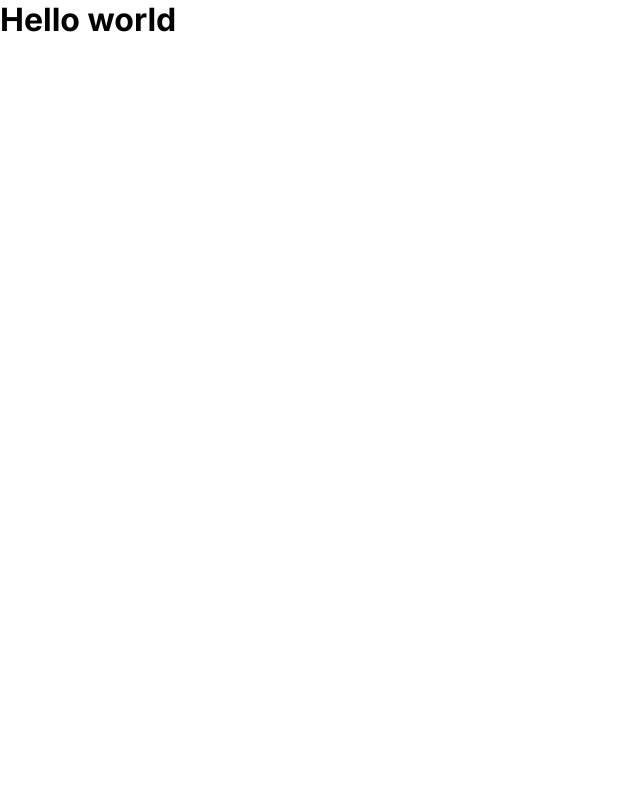
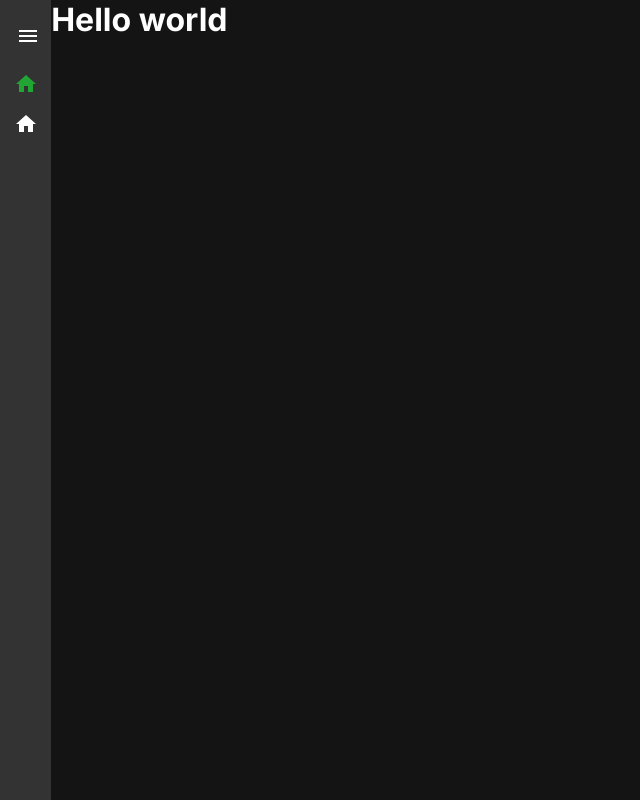
Before and after one commit to ohenriqueroos/notion-clone-material-ui, a React (Create React App) app: page / in a window 1280 px wide. Shown: the whole page, without its empty margins (0-640 px from the left). Built offline with nearby package versions, Linux system fonts and the light colour scheme.

Commit message:
feat: sidemenu initial structure

```diff
--- /dev/null
+++ b/src/components/Menu/SideMenu.tsx
@@ -0,0 +1,89 @@
+import { Grid, IconButton, Typography } from "@mui/material";
+
+import MenuIcon from "@mui/icons-material/Menu";
+import HomeIcon from "@mui/icons-material/Home";
+import { NavLink } from "react-router-dom";
+
+interface ISideMenuProps {
+  isMenuOpen: boolean;
+  toggleMenuHandler: () => void;
+}
+
+const activeStyle = {
+  color: "#21A635",
+  textDecoration: "none",
+  display: "flex",
+  gap: 10,
+};
+
+const inactiveStyle = {
+  color: "#fff",
+  textDecoration: "none",
+  display: "flex",
+  gap: 10,
+};
+
+const SideMenu = ({ isMenuOpen, toggleMenuHandler }: ISideMenuProps) => {
+  return (
+    <Grid
+      container
+      display={"flex"}
+      flexDirection={"column"}
+      alignItems={isMenuOpen ? "start" : "center"}
+      py={2}
+      px={1}
+      pl={isMenuOpen ? 4 : undefined}
+      style={{
+        backgroundColor: "#333333",
+        color: "#fff",
+        width: isMenuOpen ? "15%" : "4%",
+        height: "100vh",
+      }}
+    >
+      <Grid
+        item
+        container
+        direction={"row"}
+        justifyContent={isMenuOpen ? "end" : "start"}
+        mb={2}
+      >
+        <IconButton onClick={toggleMenuHandler}>
+          <MenuIcon sx={{ color: "#fff" }} />
+        </IconButton>
+      </Grid>
+      <Grid
+        item
+        container
+        spacing={2}
+        display={"flex"}
+        flexDirection={"column"}
+        alignItems={isMenuOpen ? "start" : "center"}
+      >
+        <Grid item>
+          <NavLink
+            to="/"
+            style={(status) => {
+              return status.isActive ? activeStyle : inactiveStyle;
+            }}
+          >
+            <HomeIcon />
+            {isMenuOpen && <Typography variant="subtitle1">Home</Typography>}
+          </NavLink>
+        </Grid>
+        <Grid item>
+          <NavLink
+            to="/teste"
+            style={(status) => {
+              return status.isActive ? activeStyle : inactiveStyle;
+            }}
+          >
+            <HomeIcon />
+            {isMenuOpen && <Typography variant="subtitle1">Teste</Typography>}
+          </NavLink>
+        </Grid>
+      </Grid>
+    </Grid>
+  );
+};
+
+export default SideMenu;
--- /dev/null
+++ b/src/pages/HomePage/HomePage.tsx
@@ -0,0 +1,5 @@
+const HomePage = () => {
+  return <h1>Hello world</h1>;
+};
+
+export default HomePage;
--- a/src/pages/RootPage.tsx
+++ b/src/pages/RootPage.tsx
@@ -1,8 +1,28 @@
+import { Outlet } from "react-router-dom";
+import SideMenu from "../components/Menu/SideMenu";
+import { Stack } from "@mui/material";
+import { useState } from "react";
+
 const RootPage = () => {
+  const [isMenuOpen, setIsMenuOpen] = useState(false);
+
+  const toggleMenuHandler = () => {
+    setIsMenuOpen((oldValue) => !oldValue);
+  };
+
   return (
-    <main>
-      <h1>Hello world</h1>
-    </main>
+    <Stack display={"flex"} direction={"row"} color={"#fff"}>
+      <SideMenu isMenuOpen={isMenuOpen} toggleMenuHandler={toggleMenuHandler} />
+      <main
+        style={{
+          backgroundColor: "#141414",
+          minHeight: "100vh",
+          width: "100%",
+        }}
+      >
+        <Outlet />
+      </main>
+    </Stack>
   );
 };
 
--- /dev/null
+++ b/src/pages/TestePage/TestePage.tsx
@@ -0,0 +1,5 @@
+const TestePage = () => {
+  return <h1>Teste</h1>;
+};
+
+export default TestePage;
--- a/src/router.tsx
+++ b/src/router.tsx
@@ -1,10 +1,21 @@
 import { createBrowserRouter } from "react-router-dom";
 import RootPage from "./pages/RootPage";
+import HomePage from "./pages/HomePage/HomePage";
+import TestePage from "./pages/TestePage/TestePage";
 
 export const router = createBrowserRouter([
   {
     path: "/",
     element: <RootPage />,
-    children: [],
+    children: [
+      {
+        index: true,
+        element: <HomePage />,
+      },
+      {
+        path: "/teste",
+        element: <TestePage />,
+      },
+    ],
   },
 ]);
```
